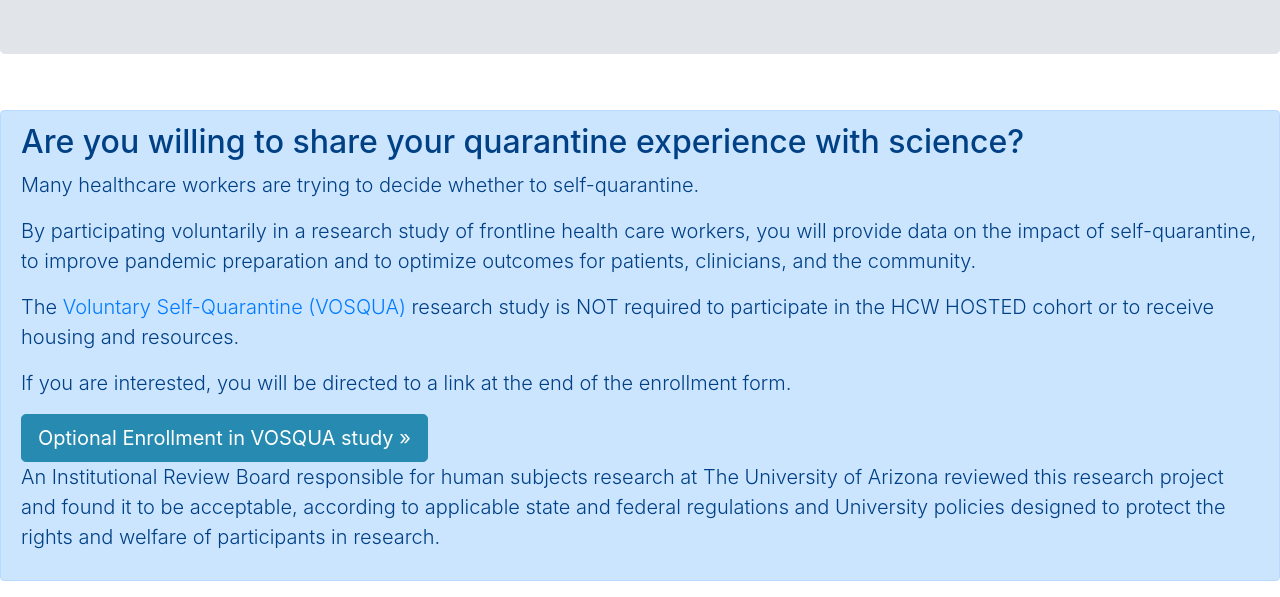
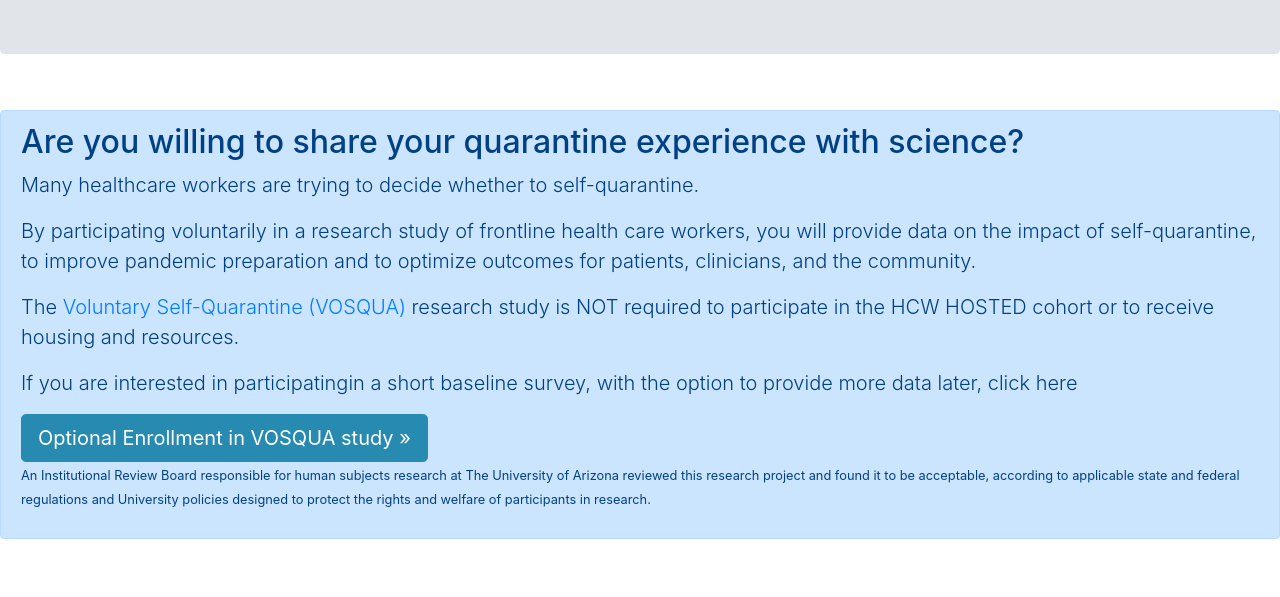
Before and after one commit to hcwhosted/hcwhosted.github.io, a website with bundled scripts: page enroll-for-housing.html in a window 1280 px wide. Shown: the part 285-882 px from the top of the page. After the commit the page ends 840 px from the top, so only its background shows below. Built offline with nearby package versions, Linux system fonts and the light colour scheme; what uki would draw is missing.

Commit message:
Update enroll-for-housing.html

```diff
--- a/enroll-for-housing.html
+++ b/enroll-for-housing.html
@@ -58,9 +58,9 @@
       <p class="lead"> By participating voluntarily in a research study of frontline health care workers, you will provide data on the impact of self-quarantine, to improve pandemic preparation and to optimize outcomes for patients, clinicians, and the community.</p>
       <p class="lead">The <a href="">Voluntary Self-Quarantine (VOSQUA)</a> research study is NOT required to participate in the HCW HOSTED cohort or to receive housing and resources.
 
-      <p class="lead">If you are interested, you will be directed to a link at the end of the enrollment form.</p>
+      <p class="lead">If you are interested in participatingin a short baseline survey, with the option to provide more data later, click here</p>
       <a class="btn btn-secondary btn-lg" href="https://redcap.link/vosqua" role="button">Optional Enrollment in VOSQUA study &raquo;</a>
-      <p class="lead">An Institutional Review Board responsible for human subjects research at The University of Arizona reviewed this research project and found it to be acceptable, according to applicable state and federal regulations and University policies designed to protect the rights and welfare of participants in research.</p>
+      <p><small>An Institutional Review Board responsible for human subjects research at The University of Arizona reviewed this research project and found it to be acceptable, according to applicable state and federal regulations and University policies designed to protect the rights and welfare of participants in research.</small></p>
     </div>
 
   </main>
```
